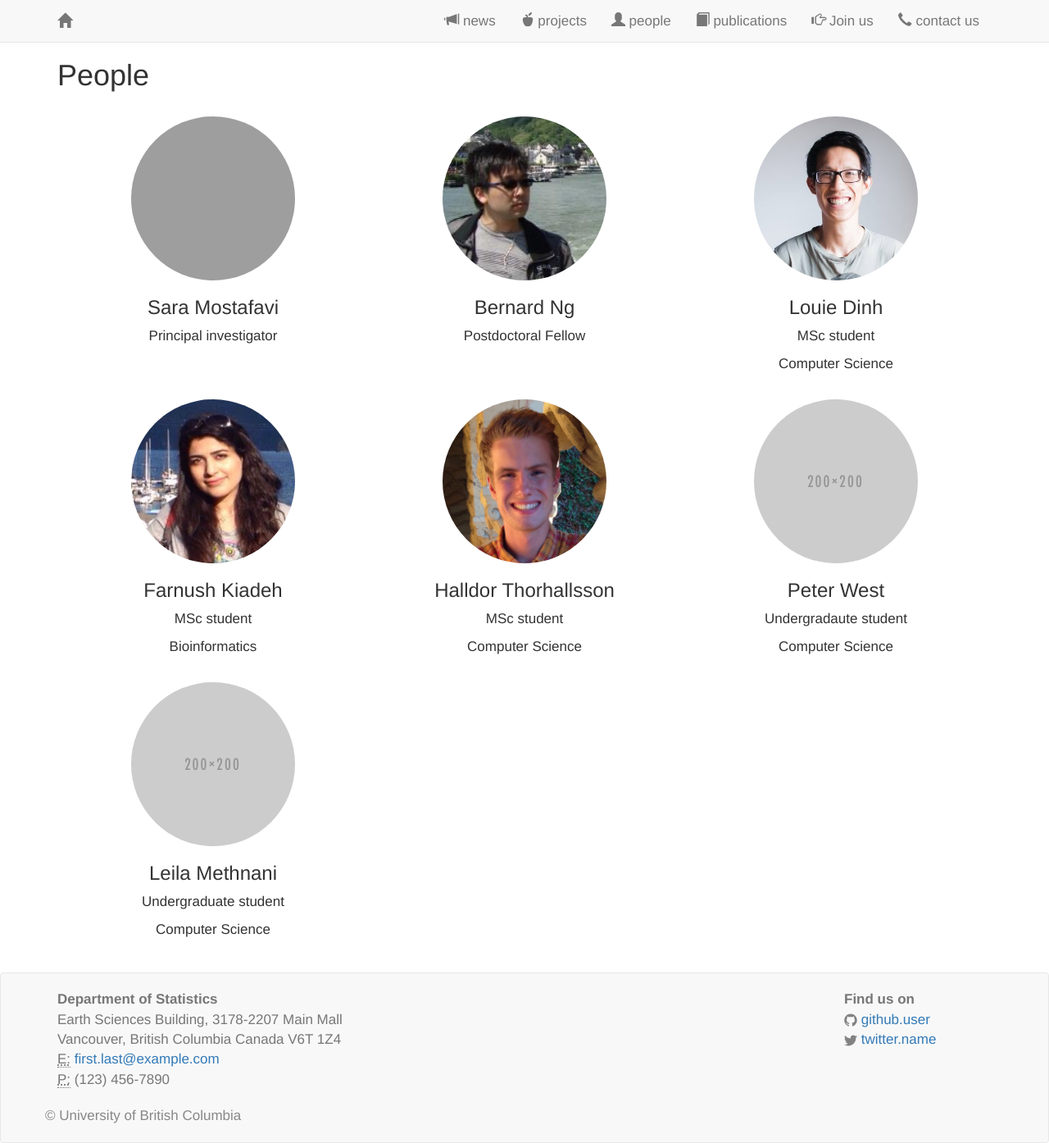
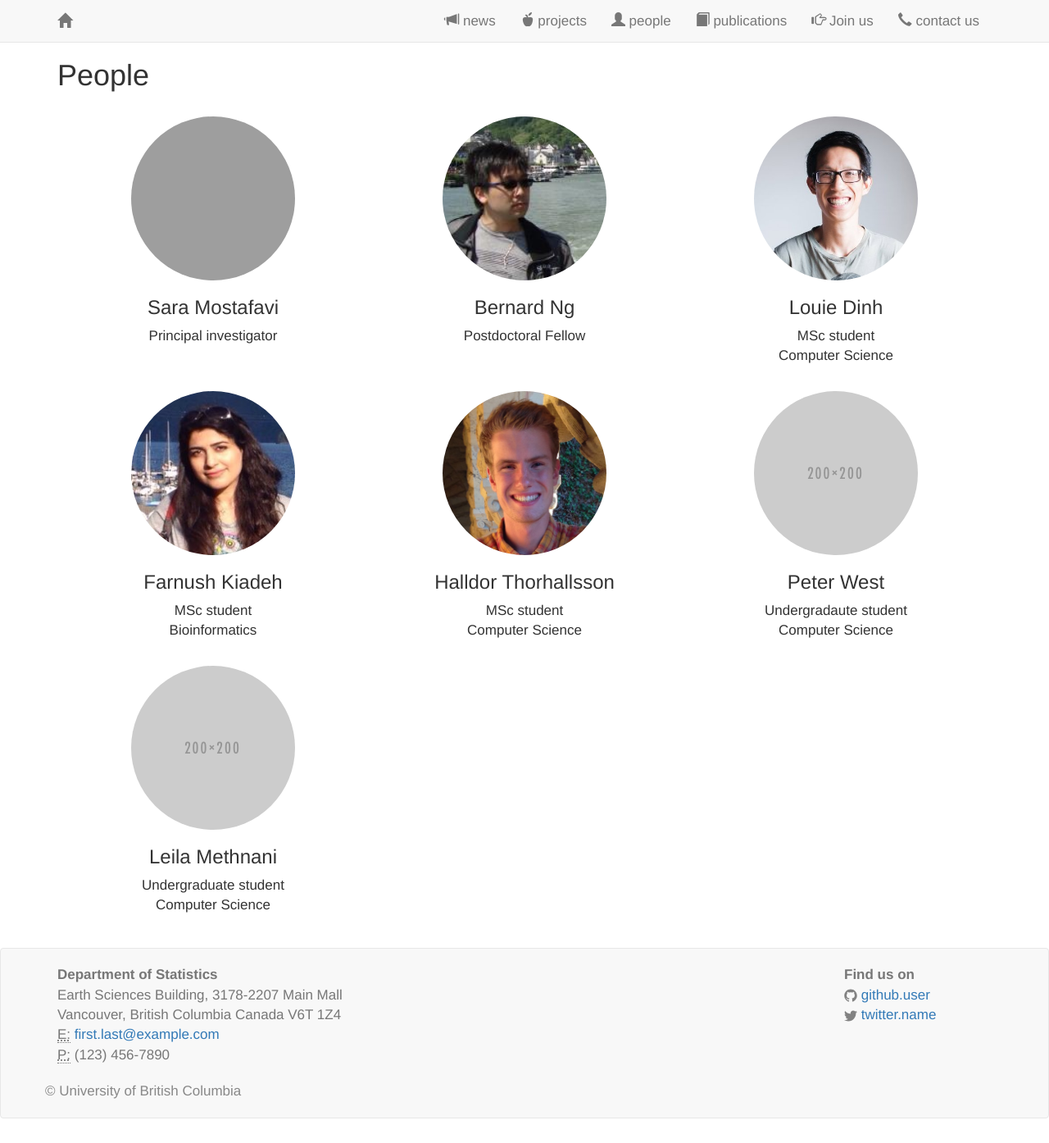
Before and after one commit to saramostafavi/saramostafavi.github.io, a Jekyll site: the page built from people.html, in a window 1280 px wide. Shown: the whole page at 82% size. Built offline with Jekyll 4.4.1, drawn with Linux system fonts in a browser that asks for light colours; nearby versions of some CDN libraries; a style sheet for code colours, icons or effects is not loaded; after the commit the page ends 1364 px from its top, so only the background shows below that; grey boxes are pictures that could not be loaded.

Commit message:
Update people.html

```diff
--- a/people.html
+++ b/people.html
@@ -14,8 +14,8 @@ layout: default
                  alt="photo" class="person-photo img-circle">
 
             <h3 class="person-role">{{ person.name }}</h3>
-            <p class="person-role">{{ person.role }}</p>
-            <p class="person-program">{{ person.program }}</p>
+            <p class="person-role">{{ person.role }}
+            <br>{{ person.program }}</p>
             <p class="person-email">{{ person.email }}</p>
 
 
```
